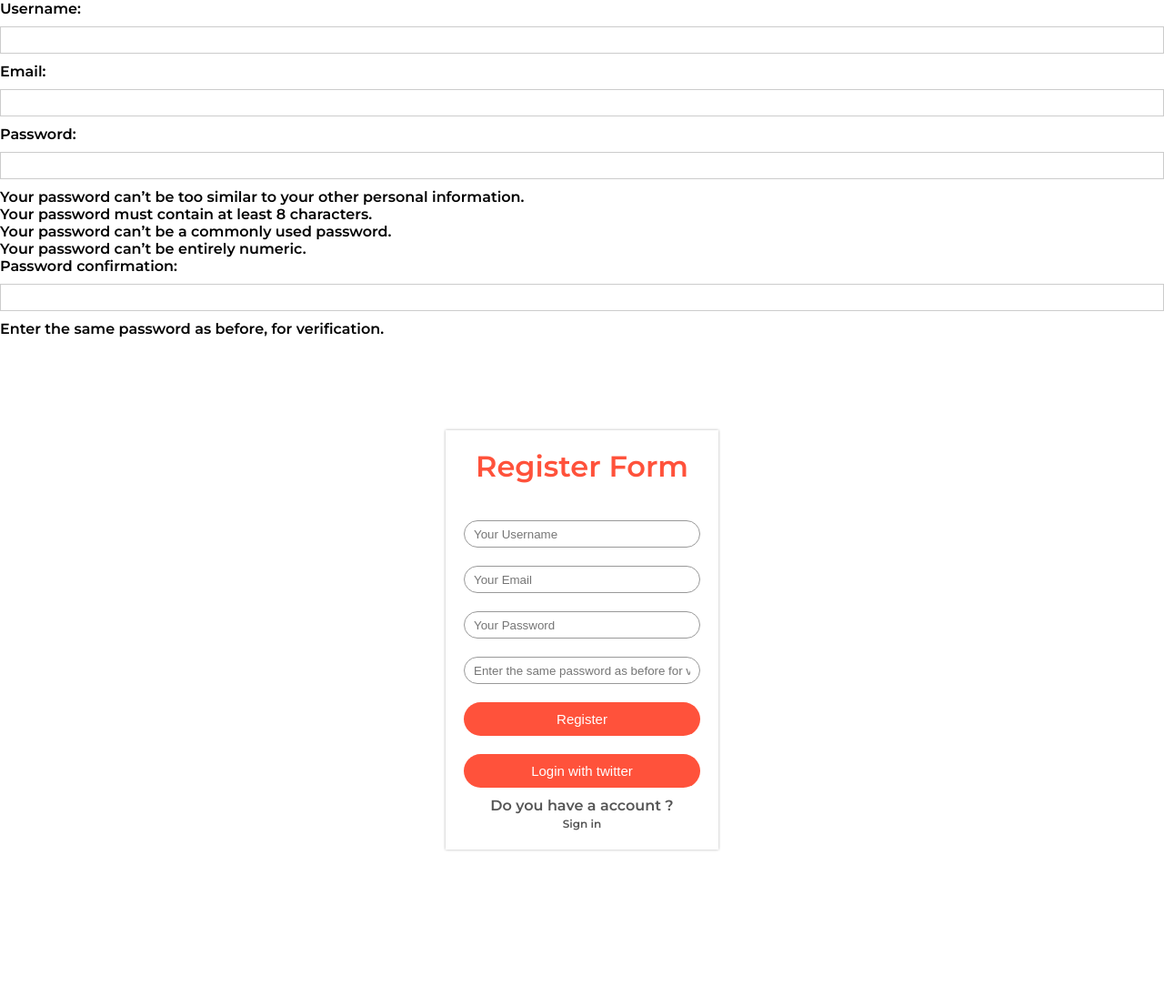
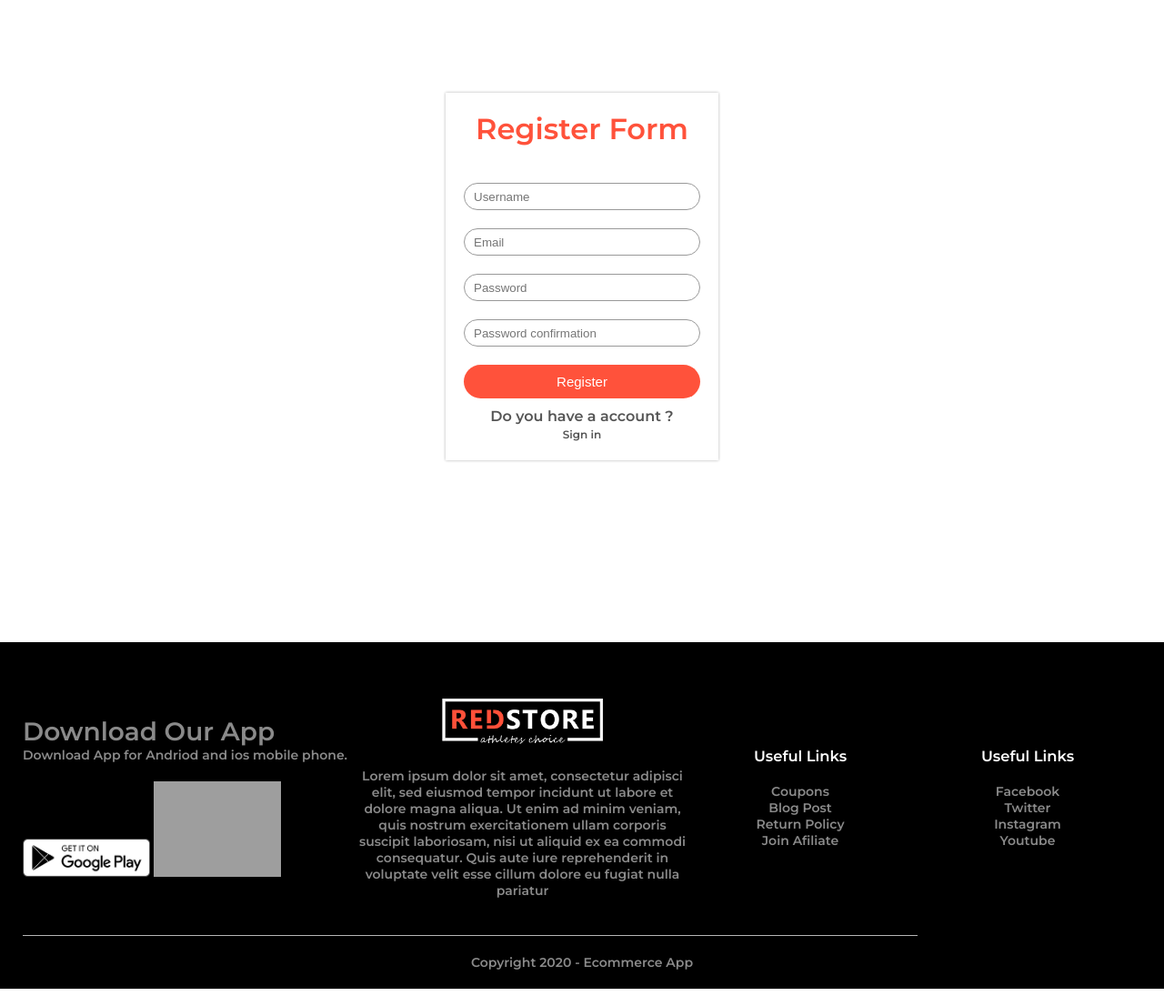
Before and after one commit to DevHyperCoder/VirtualResources, a Django app: page /register in a window 1280 px wide. Shown: the part 169-1275 px from the top of the page at 91% size. Run offline with Django 3.2, Linux system fonts and the light colour scheme; some libraries are stand-ins or nearby versions; grey boxes are pictures that could not be loaded.

Commit message:
Added form styling to signin and register

```diff
--- a/virtualresources/virtualresources/settings.py
+++ b/virtualresources/virtualresources/settings.py
@@ -37,7 +37,8 @@ INSTALLED_APPS = [
     'django.contrib.sessions',
     'django.contrib.messages',
     'django.contrib.staticfiles',
-    'webapp'
+    'webapp',
+    'widget_tweaks'
 ]
 
 MIDDLEWARE = [
--- a/virtualresources/webapp/forms.py
+++ b/virtualresources/webapp/forms.py
@@ -30,8 +30,8 @@ class CreateRatingForm(forms.ModelForm):
 
 # RegisterForm
 class RegisterForm(UserCreationForm):
-    username = forms.CharField(max_length=50)
-    email = forms.CharField(max_length=200)
+    username = forms.CharField(max_length=50,label="Username")
+    email = forms.CharField(max_length=200,label="Email")
 
     class Meta:
         model = UserProfile
--- a/virtualresources/webapp/templates/register.html
+++ b/virtualresources/webapp/templates/register.html
@@ -5,9 +5,18 @@ SignUp
 {% endblock %}
 
 {% block body %}
+<div class="reg-form">
+    <h1>Register Form</h1>
 <form action="/register" method="post">
     {% csrf_token %}
-    {{form}}
+    {% load widget_tweaks%}
+
+    {% for field in form %}
+
+    {% render_field field class+="input-box" placeholder+=field.label %}
+    {% endfor %}
+        <button type="submit" class="signup-btn">Register</button>
+
         {% if form.errors %}
         {% for field in form %}
         {% for error in field.errors %}
@@ -23,18 +32,6 @@ SignUp
         {% endfor %}
         {% endif %}
 
-    <div class="reg-form">
-        <h1>Register Form</h1>
-        <form>
-        <input type="email" class="input-box" placeholder="Your Username">
-        <input type="email" class="input-box" placeholder="Your Email">
-        <input type="password" class="input-box" placeholder="Your Password">
-        <input type="password" class="input-box" placeholder="Enter the same password as before for verfication">
-        <button type="button" class="signup-btn">Register</button>
-
-
-
-        <button type="button" class="twitter-btn">Login with twitter</button>
         <p>Do you have a account ?</p> <a href="#">Sign in</a></p>
         </form>
     </div>
```
Also changed, not shown: virtualresources/webapp/templates/signin.html (+16 -15 lines), virtualresources/webapp/home.py (line endings or trailing spaces). Lines whose indentation alone changed are shown as unchanged.
